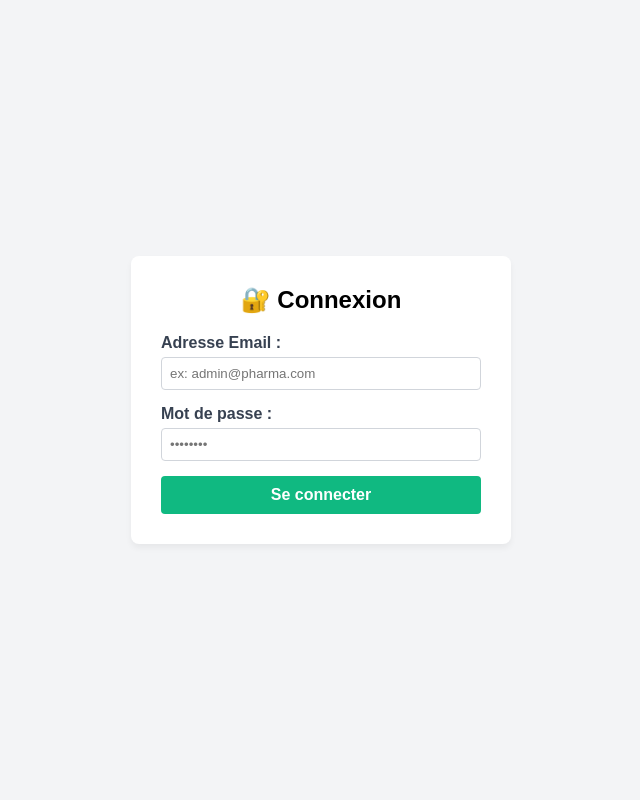
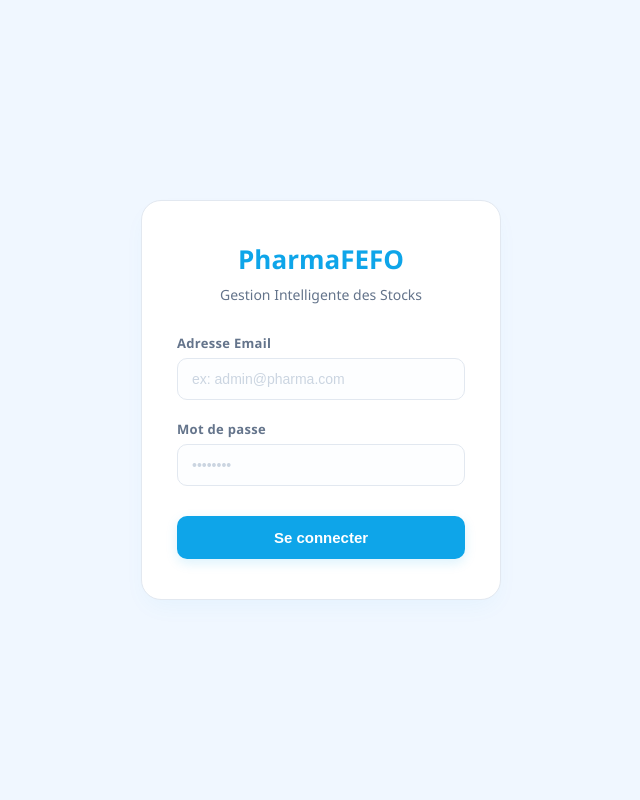
Before and after one commit to jihanejador/L-Application-Asynchrone-API-Ready, a PHP site: page /login.php in a window 1280 px wide. Shown: the whole page, without its empty margins (319-959 px from the left). Run offline with PHP 8.4, Linux system fonts and the light colour scheme.

Commit message:
changer le design

```diff
--- a/templates/login.php
+++ b/templates/login.php
@@ -2,34 +2,71 @@
 <html lang="fr">
 <head>
     <meta charset="UTF-8">
+    <meta name="viewport" content="width=device-width, initial-scale=1.0">
     <title>Connexion - PharmaFEFO</title>
     <style>
-        body { font-family: sans-serif; background: #f3f4f6; display: flex; justify-content: center; align-items: center; height: 100vh; margin: 0; }
-        .login-card { background: white; padding: 30px; border-radius: 8px; box-shadow: 0 4px 6px rgba(0,0,0,0.05); width: 320px; }
-        .form-group { margin-bottom: 15px; }
-        .form-group label { display: block; margin-bottom: 5px; font-weight: bold; color: #374151; }
-        .form-group input { width: 100%; padding: 8px; border: 1px solid #d1d5db; border-radius: 4px; box-sizing: border-box; }
-        .btn-submit { width: 100%; background: #10b981; color: white; border: none; padding: 10px; border-radius: 4px; cursor: pointer; font-size: 16px; font-weight: bold; }
-        .error-msg { background: #fee2e2; color: #991b1b; padding: 10px; border-radius: 4px; margin-bottom: 15px; font-size: 14px; }
+        :root {
+            --bg: #f0f7ff;
+            --card-bg: #ffffff;
+            --primary-blue: #0ea5e9;
+            --accent-chibi: #e0f2fe;
+            --text-dark: #1e293b;
+            --text-muted: #64748b;
+            --border-color: #e2e8f0;
+            --error-bg: #fff5f5;
+            --error-text: #f03e3e;
+            --error-border: #ffe3e3;
+        }
+
+        body { font-family: 'Segoe UI', Tahoma, Geneva, Verdana, sans-serif; background: var(--bg); display: flex; justify-content: center; align-items: center; height: 100vh; margin: 0; }
+
+        .login-container { background: var(--card-bg); padding: 40px 35px; border-radius: 20px; border: 1px solid var(--border-color); box-shadow: 0 10px 25px -5px rgba(14, 165, 233, 0.05); width: 360px; box-sizing: border-box; }
+
+        .brand-header { text-align: center; margin-bottom: 30px; }
+        .brand-header h1 { font-size: 26px; color: var(--primary-blue); margin: 0 0 8px 0; font-weight: 700; display: flex; align-items: center; justify-content: center; gap: 8px; }
+        .brand-header h1 span { font-weight: 400; color: #cbd5e1; }
+        .brand-header p { font-size: 14px; color: var(--text-muted); margin: 0; font-weight: 500; }
+
+        .error-msg { background: var(--error-bg); color: var(--error-text); border: 1px solid var(--error-border); padding: 12px 15px; border-radius: 10px; margin-bottom: 20px; font-size: 13px; font-weight: 600; display: flex; align-items: center; gap: 6px; }
+
+        .form-group { margin-bottom: 20px; display: flex; flex-direction: column; gap: 6px; }
+        .form-group label { font-size: 13px; font-weight: 600; color: var(--text-muted); letter-spacing: 0.3px; }
+        .form-group input { padding: 12px 14px; border: 1px solid var(--border-color); border-radius: 10px; font-size: 14px; outline: none; transition: 0.2s; background: #fdfeff; color: var(--text-dark); }
+        .form-group input::placeholder { color: #cbd5e1; }
+        .form-group input:focus { border-color: var(--primary-blue); box-shadow: 0 0 0 4px rgba(14, 165, 233, 0.1); background: white; }
+
+        .btn-submit { width: 100%; background: var(--primary-blue); color: white; border: none; padding: 13px; border-radius: 10px; cursor: pointer; font-size: 15px; font-weight: 700; transition: 0.2s; margin-top: 10px; box-shadow: 0 4px 12px rgba(14, 165, 233, 0.15); }
+        .btn-submit:hover { background: #0c91cc; box-shadow: 0 4px 16px rgba(14, 165, 233, 0.25); }
     </style>
 </head>
 <body>
-    <div class="login-card">
-        <h2 style="text-align: center; margin-top: 0;">🔐 Connexion</h2>
+
+    <div class="login-container">
+        <div class="brand-header">
+            <h1>PharmaFEFO</h1>
+            <p>Gestion Intelligente des Stocks</p>
+        </div>
+
         <?php if (!empty($error)): ?>
-            <div class="error-msg"><?= htmlspecialchars($error) ?></div>
+            <div class="error-msg">
+                ️ <?= htmlspecialchars($error) ?>
+            </div>
         <?php endif; ?>
+
         <form action="index.php?url=login" method="POST">
             <div class="form-group">
-                <label>Adresse Email :</label>
+                <label>Adresse Email</label>
                 <input type="email" name="email" placeholder="ex: admin@pharma.com" required>
             </div>
+
             <div class="form-group">
-                <label>Mot de passe :</label>
+                <label>Mot de passe</label>
                 <input type="password" name="password" placeholder="••••••••" required>
             </div>
+
             <button type="submit" class="btn-submit">Se connecter</button>
         </form>
     </div>
+
 </body>
 </html>
```
Also changed, not shown: templates/dashboard.php (+68 -42 lines).
